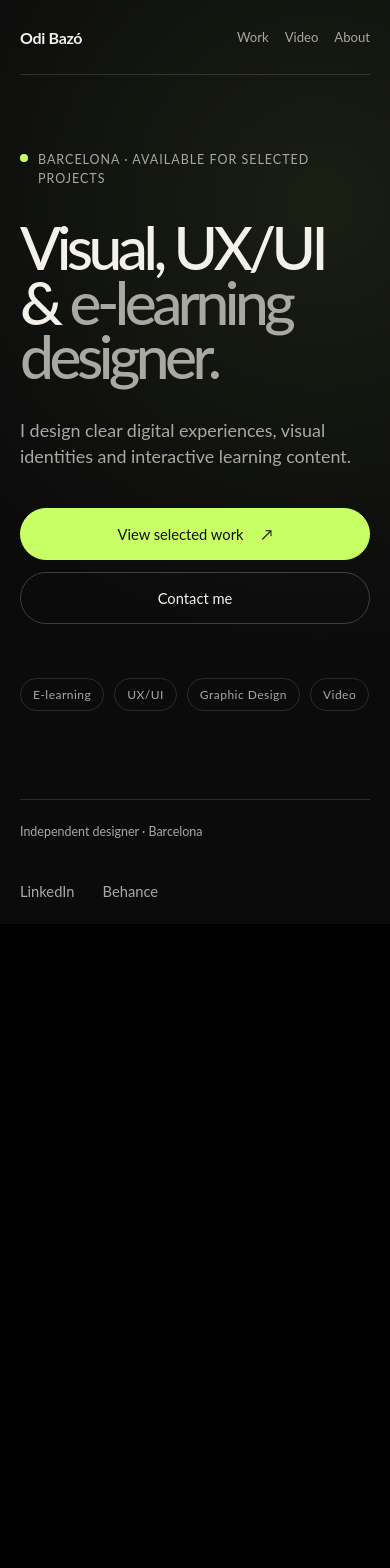
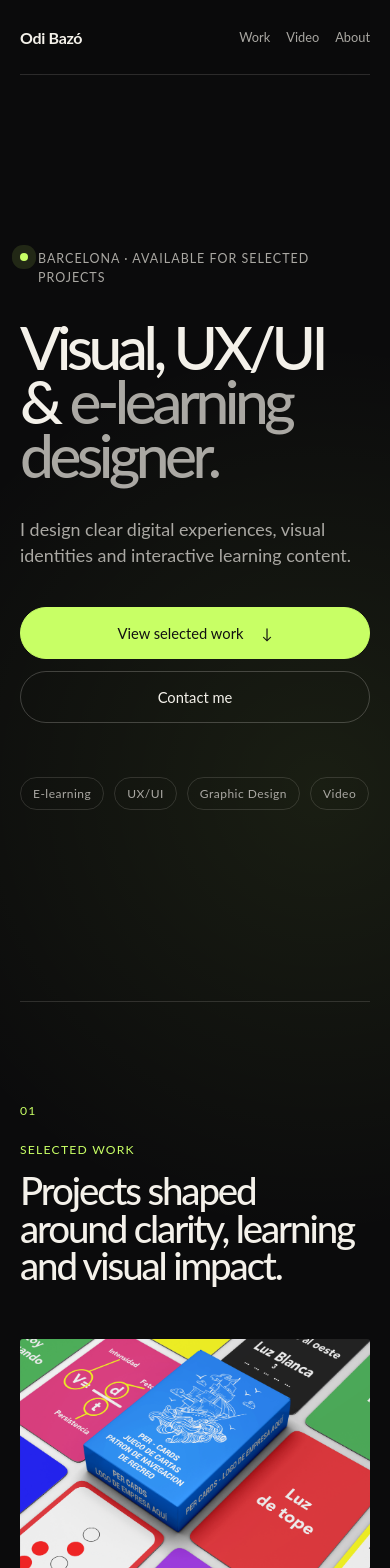
Before and after one commit to odibazo/portfolio, a Next.js app: page / in a window 390 px wide. Shown: the top 1568 px of the page. Before the commit the page ends 924 px from the top, so only its background shows below. Built offline with nearby package versions, Linux system fonts and the light colour scheme.

Commit message:
Build one-page portfolio and add SEO foundations

```diff
--- /dev/null
+++ b/pages/_document.js
@@ -0,0 +1,4 @@
+import { Html, Head, Main, NextScript } from 'next/document';
+export default function Document() {
+  return <Html lang="en"><Head><meta name="theme-color" content="#0b0b0c" /></Head><body><Main /><NextScript /></body></Html>;
+}
--- a/pages/index.js
+++ b/pages/index.js
@@ -1,81 +1,152 @@
 import Head from 'next/head';
-import Link from 'next/link';
+import Image from 'next/image';
 import styles from '../styles/Home.module.css';
+
+const projects = [
+  { title: 'PER Cards', category: 'Product & game design', image: '/images/PER-CARDS-2020ODIBAZO-9-1.webp' },
+  { title: 'Foxize Cloud', category: 'UX/UI & e-learning', image: '/images/foxizecloud2020-1.webp' },
+  { title: 'Today I’m', category: 'Mobile app design', image: '/images/TODAYIM_PRESENTACION01-01-low.png' },
+  { title: 'BcnByBike', category: 'Mobile experience', image: '/images/webBCNBYBIKE-artboard1.webp' },
+  { title: 'Meraki Therapy', category: 'Web design', image: '/images/webmerakytherapy.webp' },
+  { title: 'CyclingBCN', category: 'Digital design', image: '/images/webcyclingbcn.webp' },
+  { title: 'Astrogestalt', category: 'Web design', image: '/images/webastrogestalt.webp' },
+  { title: 'Bouncing Shield', category: 'Web experience', image: '/images/Desktop-HD-BOUNCING.png' },
+];
+
+const videos = [
+  { src: 'https://www.youtube.com/embed/QbLhkPio5I0', title: 'Create or digitalize your training platform — Foxize Cloud' },
+  { src: 'https://player.vimeo.com/video/347721188', title: 'Foxize Cloud — Promo' },
+  { src: 'https://player.vimeo.com/video/292086417', title: 'Foxize — Formación flexible para vidas apretadas' },
+  { src: 'https://player.vimeo.com/video/474772314', title: 'PER Cards — Promo' },
+];
+
+const structuredData = {
+  '@context': 'https://schema.org',
+  '@type': 'Person',
+  name: 'Odi Bazó',
+  url: 'https://www.odibazo.com/',
+  jobTitle: 'Visual, UX/UI and e-learning designer',
+  homeLocation: { '@type': 'Place', name: 'Barcelona, Spain' },
+  sameAs: ['https://www.linkedin.com/in/odibazo', 'https://www.behance.net/ODIBAZO'],
+  knowsAbout: ['Visual design', 'UX/UI design', 'E-learning', 'Instructional design', 'Video editing'],
+};
 
 export default function Home() {
   return (
     <>
       <Head>
         <title>Odi Bazó — Visual, UX/UI & E-learning Designer</title>
-        <meta
-          name="description"
-          content="Portfolio of Odi Bazó, a visual, UX/UI and e-learning designer based in Barcelona."
-        />
+        <meta name="description" content="Selected work by Odi Bazó, a visual, UX/UI and e-learning designer based in Barcelona." />
+        <meta name="robots" content="index, follow" />
+        <link rel="canonical" href="https://www.odibazo.com/" />
+        <link rel="icon" href="/favicon.svg" type="image/svg+xml" />
+        <meta property="og:type" content="website" />
+        <meta property="og:title" content="Odi Bazó — Visual, UX/UI & E-learning Designer" />
+        <meta property="og:description" content="Digital experiences, visual identities and interactive learning content." />
+        <meta property="og:url" content="https://www.odibazo.com/" />
+        <meta property="og:image" content="https://www.odibazo.com/images/PER-CARDS-2020ODIBAZO-9-1.webp" />
+        <meta property="og:locale" content="en_GB" />
+        <meta name="twitter:card" content="summary_large_image" />
+        <meta name="twitter:title" content="Odi Bazó — Visual, UX/UI & E-learning Designer" />
+        <meta name="twitter:description" content="Digital experiences, visual identities and interactive learning content." />
+        <meta name="twitter:image" content="https://www.odibazo.com/images/PER-CARDS-2020ODIBAZO-9-1.webp" />
+        <script type="application/ld+json" dangerouslySetInnerHTML={{ __html: JSON.stringify(structuredData) }} />
       </Head>
 
-      <main className={styles.container}>
+      <main id="top" className={styles.container}>
         <header className={styles.header}>
-          <Link href="/" className={styles.brand}>
-            Odi Bazó
-          </Link>
-
+          <a href="#top" className={styles.brand} aria-label="Odi Bazó, back to top">Odi Bazó</a>
           <nav className={styles.nav} aria-label="Main navigation">
-            <Link href="/ui-graphic-design">Work</Link>
-            <Link href="/video">Video</Link>
-            <Link href="/about">About</Link>
+            <a href="#work">Work</a>
+            <a href="#video">Video</a>
+            <a href="#about">About</a>
           </nav>
         </header>
 
-        <section className={styles.hero}>
-          <p className={styles.eyebrow}>
-            <span className={styles.statusDot} aria-hidden="true" />
-            Barcelona · Available for selected projects
-          </p>
-
-          <h1 className={styles.title}>
-            Visual, UX/UI &amp;
-            <span> e-learning designer.</span>
-          </h1>
-
-          <p className={styles.description}>
-            I design clear digital experiences, visual identities and interactive
-            learning content.
-          </p>
-
+        <section className={styles.hero} aria-labelledby="hero-title">
+          <p className={styles.eyebrow}><span className={styles.statusDot} aria-hidden="true" />Barcelona · Available for selected projects</p>
+          <h1 id="hero-title" className={styles.title}>Visual, UX/UI &amp;<span> e-learning designer.</span></h1>
+          <p className={styles.description}>I design clear digital experiences, visual identities and interactive learning content.</p>
           <div className={styles.actions}>
-            <Link href="/ui-graphic-design" className={styles.primaryButton}>
-              View selected work
-              <span aria-hidden="true">↗</span>
-            </Link>
-            <a
-              href="https://www.linkedin.com/in/odibazo"
-              target="_blank"
-              rel="noopener noreferrer"
-              className={styles.secondaryButton}
-            >
-              Contact me
-            </a>
+            <a href="#work" className={styles.primaryButton}>View selected work <span aria-hidden="true">↓</span></a>
+            <a href="https://www.linkedin.com/in/odibazo" target="_blank" rel="noopener noreferrer" className={styles.secondaryButton}>Contact me</a>
           </div>
-
           <div className={styles.disciplines} aria-label="Design disciplines">
-            <span>E-learning</span>
-            <span>UX/UI</span>
-            <span>Graphic Design</span>
-            <span>Video</span>
+            <span>E-learning</span><span>UX/UI</span><span>Graphic Design</span><span>Video</span>
           </div>
         </section>
 
-        <footer className={styles.footer}>
-          <span>Independent designer · Barcelona</span>
-          <div className={styles.socialLinks}>
-            <a href="https://www.linkedin.com/in/odibazo" target="_blank" rel="noopener noreferrer">
-              LinkedIn
-            </a>
-            <a href="https://www.behance.net/ODIBAZO" target="_blank" rel="noopener noreferrer">
-              Behance
-            </a>
+        <section id="work" className={styles.section}>
+          <div className={styles.sectionHeader}>
+            <p className={styles.sectionNumber}>01</p>
+            <div><p className={styles.kicker}>Selected work</p><h2>Projects shaped around clarity, learning and visual impact.</h2></div>
           </div>
-        </footer>
+          <div className={styles.projectGrid}>
+            {projects.map((project, index) => (
+              <article key={project.title} className={styles.projectCard}>
+                <div className={styles.projectImage}>
+                  <Image src={project.image} alt={project.title} fill sizes="(max-width: 760px) 100vw, 50vw" />
+                  <div className={styles.projectOverlay}><span>{String(index + 1).padStart(2, '0')}</span></div>
+                </div>
+                <div className={styles.projectMeta}><h3>{project.title}</h3><p>{project.category}</p></div>
+              </article>
+            ))}
+          </div>
+          <a href="https://www.behance.net/ODIBAZO" target="_blank" rel="noopener noreferrer" className={styles.textLink}>
+            Explore more projects on Behance <span aria-hidden="true">↗</span>
+          </a>
+        </section>
+
+        <section id="video" className={styles.section}>
+          <div className={styles.sectionHeader}>
+            <p className={styles.sectionNumber}>02</p>
+            <div><p className={styles.kicker}>Motion &amp; video</p><h2>Selected audiovisual work for digital products and learning.</h2></div>
+          </div>
+          <div className={styles.videoGrid}>
+            {videos.map((video) => (
+              <article key={video.src} className={styles.videoCard}>
+                <div className={styles.videoFrame}>
+                  <iframe src={video.src} title={video.title} loading="lazy" frameBorder="0" allow="accelerometer; autoplay; encrypted-media; gyroscope; picture-in-picture" allowFullScreen />
+                </div>
+                <h3>{video.title}</h3>
+              </article>
+            ))}
+          </div>
+        </section>
+
+        <section id="about" className={styles.section + ' ' + styles.aboutSection}>
+          <div className={styles.sectionHeader}>
+            <p className={styles.sectionNumber}>03</p>
+            <div><p className={styles.kicker}>About</p><h2>Multidisciplinary by practice, focused by design.</h2></div>
+          </div>
+          <div className={styles.aboutGrid}>
+            <div className={styles.aboutCopy}>
+              <p>I’m a multidisciplinary designer based in Barcelona, focused on digital experiences, visual communication and interactive learning.</p>
+              <p>I combine graphic design, UX/UI, instructional design and video to turn complex information into clear, useful and engaging content.</p>
+              <p className={styles.personalNote}>Outside the screen, sailing has taught me attention, adaptability and calm under pressure.</p>
+            </div>
+            <div className={styles.capabilities}>
+              <p className={styles.kicker}>What I do</p>
+              <ul>
+                <li>UX/UI &amp; digital product design</li>
+                <li>E-learning &amp; instructional design</li>
+                <li>Visual identity &amp; graphic design</li>
+                <li>Video editing &amp; motion content</li>
+              </ul>
+            </div>
+          </div>
+        </section>
+
+        <section id="contact" className={styles.contactSection}>
+          <p className={styles.kicker}>Let’s work together</p>
+          <h2>Have a project in mind?</h2>
+          <div className={styles.contactLinks}>
+            <a href="https://www.linkedin.com/in/odibazo" target="_blank" rel="noopener noreferrer">LinkedIn <span aria-hidden="true">↗</span></a>
+            <a href="https://www.behance.net/ODIBAZO" target="_blank" rel="noopener noreferrer">Behance <span aria-hidden="true">↗</span></a>
+          </div>
+        </section>
+
+        <footer className={styles.footer}><span>Odi Bazó · Barcelona</span><a href="#top">Back to top ↑</a></footer>
       </main>
     </>
   );
--- a/styles/Home.module.css
+++ b/styles/Home.module.css
@@ -1,294 +1,71 @@
-.container {
-  --background: #0b0b0c;
-  --surface: #171719;
-  --text: #f4f1ea;
-  --muted: #aaa8a3;
-  --accent: #c8ff65;
-
-  min-height: 100svh;
-  padding: 0 clamp(24px, 6vw, 96px);
-  background:
-    radial-gradient(circle at 82% 22%, rgba(200, 255, 101, 0.08), transparent 28rem),
-    var(--background);
-  color: var(--text);
-  display: flex;
-  flex-direction: column;
-  overflow: hidden;
+:global(html){scroll-behavior:smooth;scroll-padding-top:88px}
+.container{--background:#0b0b0c;--surface:#171719;--text:#f4f1ea;--muted:#aaa8a3;--accent:#c8ff65;min-height:100svh;padding:0 clamp(24px,6vw,96px);background:radial-gradient(circle at 82% 10%,rgba(200,255,101,.08),transparent 28rem),var(--background);color:var(--text);overflow:hidden}
+.header{position:sticky;top:0;z-index:20;min-height:88px;display:flex;justify-content:space-between;align-items:center;border-bottom:1px solid rgba(244,241,234,.14);background:rgba(11,11,12,.78);backdrop-filter:blur(18px)}
+.brand{color:var(--text);font-size:1rem;font-weight:700;letter-spacing:-.02em}
+.nav{display:flex;gap:clamp(18px,3vw,40px)}
+.nav a,.footer a{position:relative;color:var(--muted);font-size:.92rem;transition:color 180ms ease}
+.nav a::after,.footer a::after{content:'';position:absolute;left:0;bottom:-6px;width:100%;height:1px;background:var(--accent);transform:scaleX(0);transform-origin:right;transition:transform 220ms ease}
+.nav a:hover,.footer a:hover{color:var(--text)}
+.nav a:hover::after,.footer a:hover::after{transform:scaleX(1);transform-origin:left}
+.hero{width:min(1120px,100%);min-height:calc(100svh - 88px);padding:clamp(72px,9vw,132px) 0;display:flex;flex-direction:column;justify-content:center}
+.eyebrow{display:flex;align-items:center;gap:10px;margin:0 0 32px;color:var(--muted);font-size:.78rem;letter-spacing:.08em;text-transform:uppercase;animation:fadeUp 700ms both}
+.statusDot{width:8px;height:8px;flex:0 0 auto;border-radius:50%;background:var(--accent);box-shadow:0 0 0 0 rgba(200,255,101,.45);animation:pulse 2.8s infinite}
+.title{max-width:1040px;margin:0;font-size:clamp(3.35rem,8.6vw,8.2rem);line-height:.9;letter-spacing:-.075em;font-weight:500;text-wrap:balance;animation:fadeUp 760ms 80ms both}
+.title span{color:var(--muted)}
+.description{max-width:690px;margin:clamp(34px,5vw,60px) 0 0;color:var(--muted);font-size:clamp(1.12rem,2vw,1.55rem);line-height:1.45;animation:fadeUp 760ms 160ms both}
+.actions{display:flex;flex-wrap:wrap;gap:12px;margin-top:38px;animation:fadeUp 760ms 240ms both}
+.primaryButton,.secondaryButton{min-height:52px;padding:0 22px;border:1px solid rgba(244,241,234,.22);border-radius:999px;display:inline-flex;align-items:center;justify-content:center;gap:18px;font-size:.92rem;transition:transform 180ms ease,background-color 180ms ease,color 180ms ease,border-color 180ms ease}
+.primaryButton{background:var(--accent);border-color:var(--accent);color:#111}
+.secondaryButton{color:var(--text)}
+.primaryButton:hover,.secondaryButton:hover{transform:translateY(-3px)}
+.secondaryButton:hover{border-color:var(--text);background:var(--text);color:#111}
+.disciplines{display:flex;flex-wrap:wrap;gap:10px;margin-top:54px;animation:fadeUp 760ms 320ms both}
+.disciplines span{padding:8px 12px;border:1px solid rgba(244,241,234,.14);border-radius:999px;color:var(--muted);font-size:.75rem;letter-spacing:.04em}
+.section{padding:clamp(100px,14vw,190px) 0;border-top:1px solid rgba(244,241,234,.14)}
+.sectionHeader{display:grid;grid-template-columns:minmax(48px,.25fr) minmax(0,1.75fr);gap:24px;margin-bottom:clamp(54px,8vw,96px)}
+.sectionNumber,.kicker{margin:0;color:var(--accent);font-size:.76rem;line-height:1.4;letter-spacing:.1em;text-transform:uppercase}
+.sectionHeader h2{max-width:900px;margin:14px 0 0;font-size:clamp(2.4rem,6vw,5.6rem);line-height:.98;letter-spacing:-.055em;font-weight:500;text-wrap:balance}
+.projectGrid{display:grid;grid-template-columns:repeat(2,minmax(0,1fr));gap:clamp(36px,6vw,84px) clamp(20px,3vw,44px)}
+.projectCard:nth-child(even){margin-top:clamp(0px,7vw,100px)}
+.projectImage{position:relative;aspect-ratio:4/3;overflow:hidden;border-radius:3px;background:var(--surface)}
+.projectImage img{object-fit:cover;transition:transform 650ms cubic-bezier(.2,.7,.2,1)}
+.projectOverlay{position:absolute;inset:0;padding:18px;display:flex;align-items:flex-end;justify-content:flex-end;background:linear-gradient(to top,rgba(0,0,0,.46),transparent 48%);opacity:0;transition:opacity 300ms ease}
+.projectOverlay span{width:42px;height:42px;display:grid;place-items:center;border-radius:50%;background:var(--accent);color:#111;font-size:.75rem;font-weight:700}
+.projectCard:hover .projectImage img{transform:scale(1.035)}
+.projectCard:hover .projectOverlay{opacity:1}
+.projectMeta{margin-top:18px;display:flex;justify-content:space-between;align-items:baseline;gap:20px}
+.projectMeta h3,.videoCard h3{margin:0;color:var(--text);font-size:1rem;font-weight:600}
+.projectMeta p{margin:0;color:var(--muted);font-size:.82rem;text-align:right}
+.textLink{width:fit-content;margin-top:70px;padding-bottom:7px;display:flex;gap:14px;border-bottom:1px solid var(--accent);color:var(--text);font-size:.95rem}
+.videoGrid{display:grid;grid-template-columns:repeat(2,minmax(0,1fr));gap:54px 28px}
+.videoFrame{position:relative;aspect-ratio:16/9;overflow:hidden;background:var(--surface)}
+.videoFrame iframe{position:absolute;inset:0;width:100%;height:100%}
+.videoCard h3{margin-top:16px;color:var(--muted);font-weight:500}
+.aboutSection{padding-bottom:clamp(120px,16vw,220px)}
+.aboutGrid{display:grid;grid-template-columns:minmax(0,1.35fr) minmax(280px,.65fr);gap:clamp(60px,10vw,150px)}
+.aboutCopy p{margin:0 0 28px;color:var(--text);font-size:clamp(1.35rem,2.5vw,2rem);line-height:1.45}
+.aboutCopy .personalNote{color:var(--muted)}
+.capabilities{padding-top:8px}
+.capabilities ul{margin:28px 0 0;padding:0;list-style:none}
+.capabilities li{padding:17px 0;border-bottom:1px solid rgba(244,241,234,.14);color:var(--muted);font-size:.95rem}
+.contactSection{padding:clamp(100px,15vw,210px) 0;border-top:1px solid rgba(244,241,234,.14)}
+.contactSection h2{max-width:1050px;margin:20px 0 56px;font-size:clamp(3.4rem,9vw,8.6rem);line-height:.92;letter-spacing:-.07em;font-weight:500}
+.contactLinks{display:flex;flex-wrap:wrap;gap:14px}
+.contactLinks a{min-height:50px;padding:0 20px;display:inline-flex;align-items:center;gap:18px;border:1px solid rgba(244,241,234,.22);border-radius:999px;color:var(--text);transition:background-color 180ms ease,color 180ms ease,transform 180ms ease}
+.contactLinks a:hover{background:var(--text);color:#111;transform:translateY(-3px)}
+.footer{min-height:76px;border-top:1px solid rgba(244,241,234,.14);display:flex;justify-content:space-between;align-items:center;gap:24px;color:var(--muted);font-size:.78rem}
+@keyframes fadeUp{from{opacity:0;transform:translateY(26px)}to{opacity:1;transform:translateY(0)}}
+@keyframes pulse{0%,100%{box-shadow:0 0 0 0 rgba(200,255,101,0)}45%{box-shadow:0 0 0 8px rgba(200,255,101,.12)}}
+@media(max-width:760px){
+:global(html){scroll-padding-top:74px}
+.container{padding:0 20px}.header{min-height:74px}.nav{gap:16px}.nav a{font-size:.8rem}
+.hero{min-height:calc(100svh - 74px);padding:70px 0 86px}.eyebrow{align-items:flex-start;line-height:1.5}.statusDot{margin-top:3px}.title{font-size:clamp(3.1rem,15.5vw,4.8rem)}
+.actions{flex-direction:column}.primaryButton,.secondaryButton{width:100%;box-sizing:border-box}
+.sectionHeader{grid-template-columns:1fr;gap:22px}.projectGrid,.videoGrid,.aboutGrid{grid-template-columns:1fr}.projectGrid{gap:46px}.projectCard:nth-child(even){margin-top:0}
+.projectMeta{align-items:flex-start;flex-direction:column;gap:7px}.projectMeta p{text-align:left}.videoGrid{gap:42px}.aboutGrid{gap:64px}.contactSection h2{font-size:clamp(3.4rem,17vw,5.6rem)}
+.footer{padding:24px 0;align-items:flex-start;flex-direction:column}
 }
-
-.header {
-  min-height: 88px;
-  display: flex;
-  justify-content: space-between;
-  align-items: center;
-  border-bottom: 1px solid rgba(244, 241, 234, 0.14);
+@media(prefers-reduced-motion:reduce){
+:global(html){scroll-behavior:auto}.eyebrow,.title,.description,.actions,.disciplines,.statusDot{animation:none}
+.projectImage img,.primaryButton,.secondaryButton,.contactLinks a,.nav a::after,.footer a::after{transition:none}
 }
-
-.brand {
-  color: var(--text);
-  font-size: 1rem;
-  font-weight: 700;
-  letter-spacing: -0.02em;
-}
-
-.nav {
-  display: flex;
-  gap: clamp(18px, 3vw, 40px);
-}
-
-.nav a,
-.socialLinks a {
-  position: relative;
-  color: var(--muted);
-  font-size: 0.92rem;
-  transition: color 180ms ease;
-}
-
-.nav a::after,
-.socialLinks a::after {
-  content: '';
-  position: absolute;
-  left: 0;
-  bottom: -6px;
-  width: 100%;
-  height: 1px;
-  background: var(--accent);
-  transform: scaleX(0);
-  transform-origin: right;
-  transition: transform 220ms ease;
-}
-
-.nav a:hover,
-.socialLinks a:hover {
-  color: var(--text);
-}
-
-.nav a:hover::after,
-.socialLinks a:hover::after {
-  transform: scaleX(1);
-  transform-origin: left;
-}
-
-.hero {
-  width: min(1120px, 100%);
-  margin: auto 0;
-  padding: clamp(72px, 10vw, 140px) 0;
-}
-
-.eyebrow {
-  display: flex;
-  align-items: center;
-  gap: 10px;
-  margin: 0 0 32px;
-  color: var(--muted);
-  font-size: 0.78rem;
-  letter-spacing: 0.08em;
-  text-transform: uppercase;
-  animation: fadeUp 700ms both;
-}
-
-.statusDot {
-  width: 8px;
-  height: 8px;
-  border-radius: 50%;
-  background: var(--accent);
-  box-shadow: 0 0 0 0 rgba(200, 255, 101, 0.45);
-  animation: pulse 2.8s infinite;
-}
-
-.title {
-  max-width: 1040px;
-  margin: 0;
-  font-size: clamp(3.35rem, 8.6vw, 8.2rem);
-  line-height: 0.9;
-  letter-spacing: -0.075em;
-  font-weight: 500;
-  text-wrap: balance;
-  animation: fadeUp 760ms 80ms both;
-}
-
-.title span {
-  color: var(--muted);
-}
-
-.description {
-  max-width: 690px;
-  margin: clamp(34px, 5vw, 60px) 0 0;
-  color: var(--muted);
-  font-size: clamp(1.12rem, 2vw, 1.55rem);
-  line-height: 1.45;
-  animation: fadeUp 760ms 160ms both;
-}
-
-.actions {
-  display: flex;
-  flex-wrap: wrap;
-  gap: 12px;
-  margin-top: 38px;
-  animation: fadeUp 760ms 240ms both;
-}
-
-.primaryButton,
-.secondaryButton {
-  min-height: 52px;
-  padding: 0 22px;
-  border: 1px solid rgba(244, 241, 234, 0.22);
-  border-radius: 999px;
-  display: inline-flex;
-  align-items: center;
-  justify-content: center;
-  gap: 18px;
-  font-size: 0.92rem;
-  transition:
-    transform 180ms ease,
-    background-color 180ms ease,
-    color 180ms ease,
-    border-color 180ms ease;
-}
-
-.primaryButton {
-  background: var(--accent);
-  border-color: var(--accent);
-  color: #111;
-}
-
-.secondaryButton {
-  color: var(--text);
-}
-
-.primaryButton:hover,
-.secondaryButton:hover {
-  transform: translateY(-3px);
-}
-
-.secondaryButton:hover {
-  border-color: var(--text);
-  background: var(--text);
-  color: #111;
-}
-
-.disciplines {
-  display: flex;
-  flex-wrap: wrap;
-  gap: 10px;
-  margin-top: 54px;
-  animation: fadeUp 760ms 320ms both;
-}
-
-.disciplines span {
-  padding: 8px 12px;
-  border: 1px solid rgba(244, 241, 234, 0.14);
-  border-radius: 999px;
-  color: var(--muted);
-  font-size: 0.75rem;
-  letter-spacing: 0.04em;
-}
-
-.footer {
-  min-height: 76px;
-  border-top: 1px solid rgba(244, 241, 234, 0.14);
-  display: flex;
-  justify-content: space-between;
-  align-items: center;
-  gap: 24px;
-  color: var(--muted);
-  font-size: 0.78rem;
-}
-
-.socialLinks {
-  display: flex;
-  gap: 28px;
-}
-
-@keyframes fadeUp {
-  from {
-    opacity: 0;
-    transform: translateY(26px);
-  }
-
-  to {
-    opacity: 1;
-    transform: translateY(0);
-  }
-}
-
-@keyframes pulse {
-  0%,
-  100% {
-    box-shadow: 0 0 0 0 rgba(200, 255, 101, 0);
-  }
-
-  45% {
-    box-shadow: 0 0 0 8px rgba(200, 255, 101, 0.12);
-  }
-}
-
-@media (max-width: 680px) {
-  .container {
-    padding: 0 20px;
-  }
-
-  .header {
-    min-height: 74px;
-  }
-
-  .nav {
-    gap: 16px;
-  }
-
-  .nav a {
-    font-size: 0.82rem;
-  }
-
-  .hero {
-    padding: 76px 0 88px;
-  }
-
-  .eyebrow {
-    align-items: flex-start;
-    line-height: 1.5;
-  }
-
-  .statusDot {
-    flex: 0 0 auto;
-    margin-top: 3px;
-  }
-
-  .title {
-    font-size: clamp(3.1rem, 15.5vw, 4.8rem);
-  }
-
-  .actions {
-    flex-direction: column;
-  }
-
-  .primaryButton,
-  .secondaryButton {
-    width: 100%;
-    box-sizing: border-box;
-  }
-
-  .footer {
-    padding: 24px 0;
-    align-items: flex-start;
-    flex-direction: column;
-  }
-}
-
-@media (prefers-reduced-motion: reduce) {
-  .eyebrow,
-  .title,
-  .description,
-  .actions,
-  .disciplines,
-  .statusDot {
-    animation: none;
-  }
-
-  .primaryButton,
-  .secondaryButton,
-  .nav a::after,
-  .socialLinks a::after {
-    transition: none;
-  }
-}
```
Also changed, not shown: public/favicon.svg (added), public/robots.txt (added), 1 other file (tests, documents, lock files or other folders).
